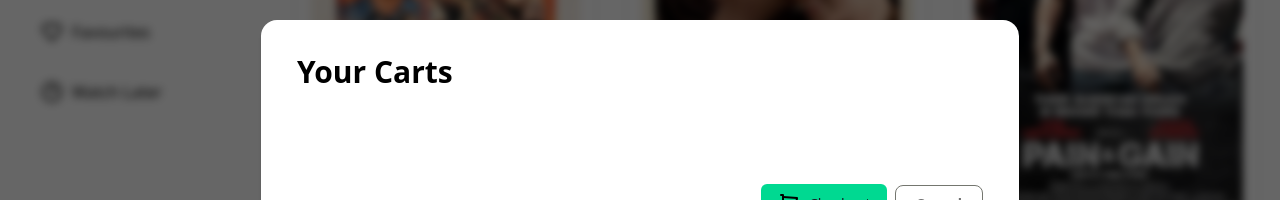
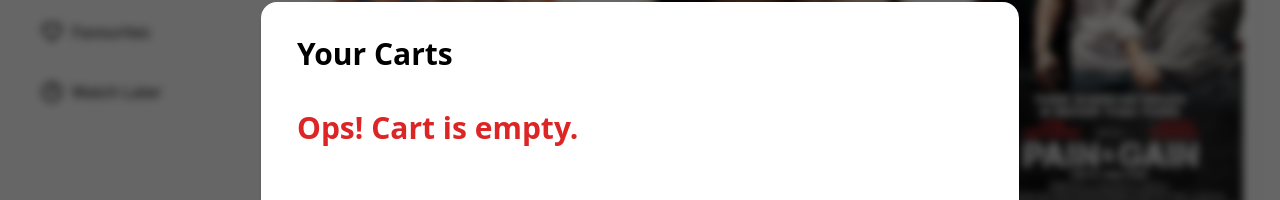
Before and after one commit to shohan89/cine-rental, a React (Vite) app: page / in a window 1280 px wide. Both pictures are taken after a click on the link 1228 px from the left and 40 px from the top of the page. Shown: the part 260-460 px from the top of the page. Built offline with nearby package versions, Linux system fonts and the light colour scheme.

Commit message:
add empty state in the cart

```diff
--- a/src/components/Cart.jsx
+++ b/src/components/Cart.jsx
@@ -22,7 +22,10 @@ export default function Cart({ onClose }) {
             Your Carts
           </h2>
           <div className="space-y-8 lg:space-y-12 max-h-[450px] overflow-auto mb-10 lg:mb-14">
-            {cartDetails.map((movie) => (
+            {cartDetails.length === 0 ? (
+              <h3 className="text-3xl font-semibold text-red-600">Ops! Cart is empty.</h3>
+            ) : (
+              cartDetails.map((movie) => (
                 <div key={movie.id} className="grid grid-cols-[1fr_auto] gap-4">
                   <div className="flex items-center gap-4">
                     <img
@@ -52,7 +55,8 @@ export default function Cart({ onClose }) {
                     </button>
                   </div>
                 </div>
-            ))}
+              ))
+            )}
           </div>
           <div className="flex items-center justify-end gap-2">
             <a
```
Lines whose indentation alone changed are shown as unchanged.
